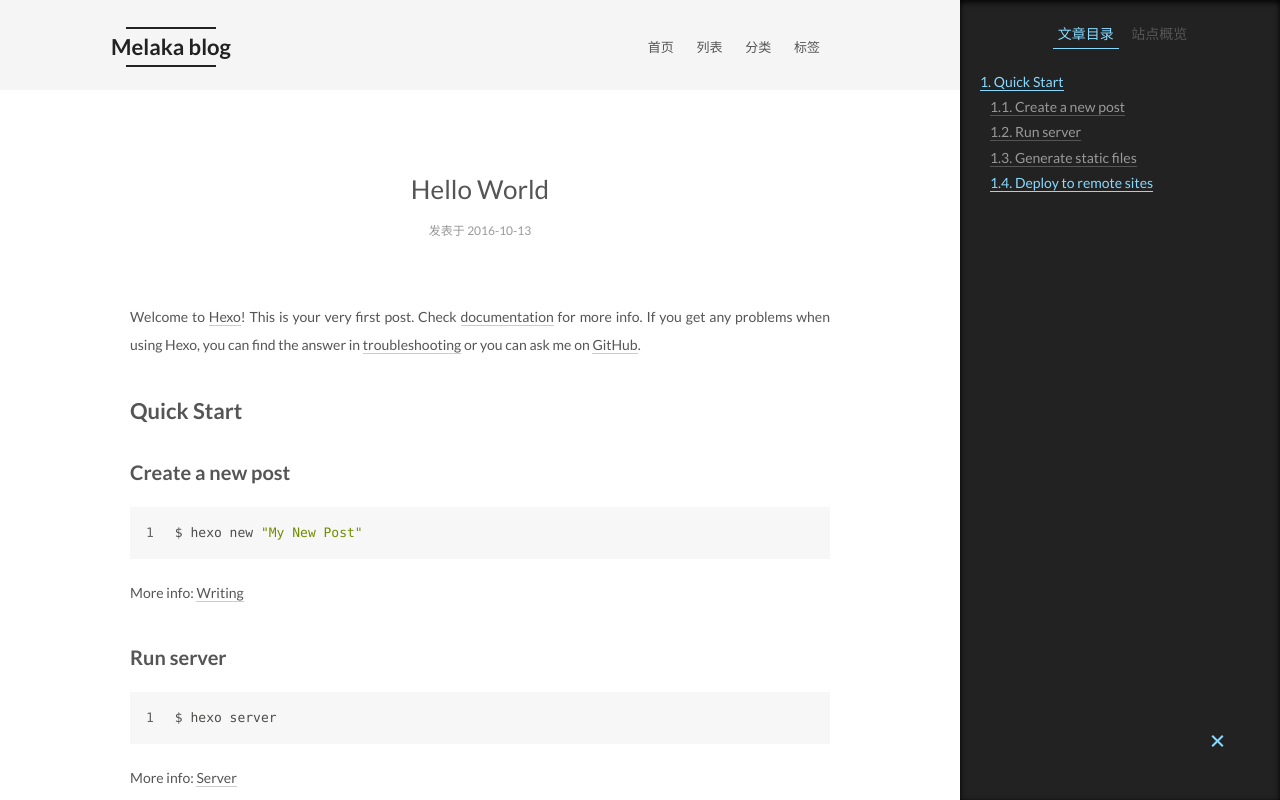
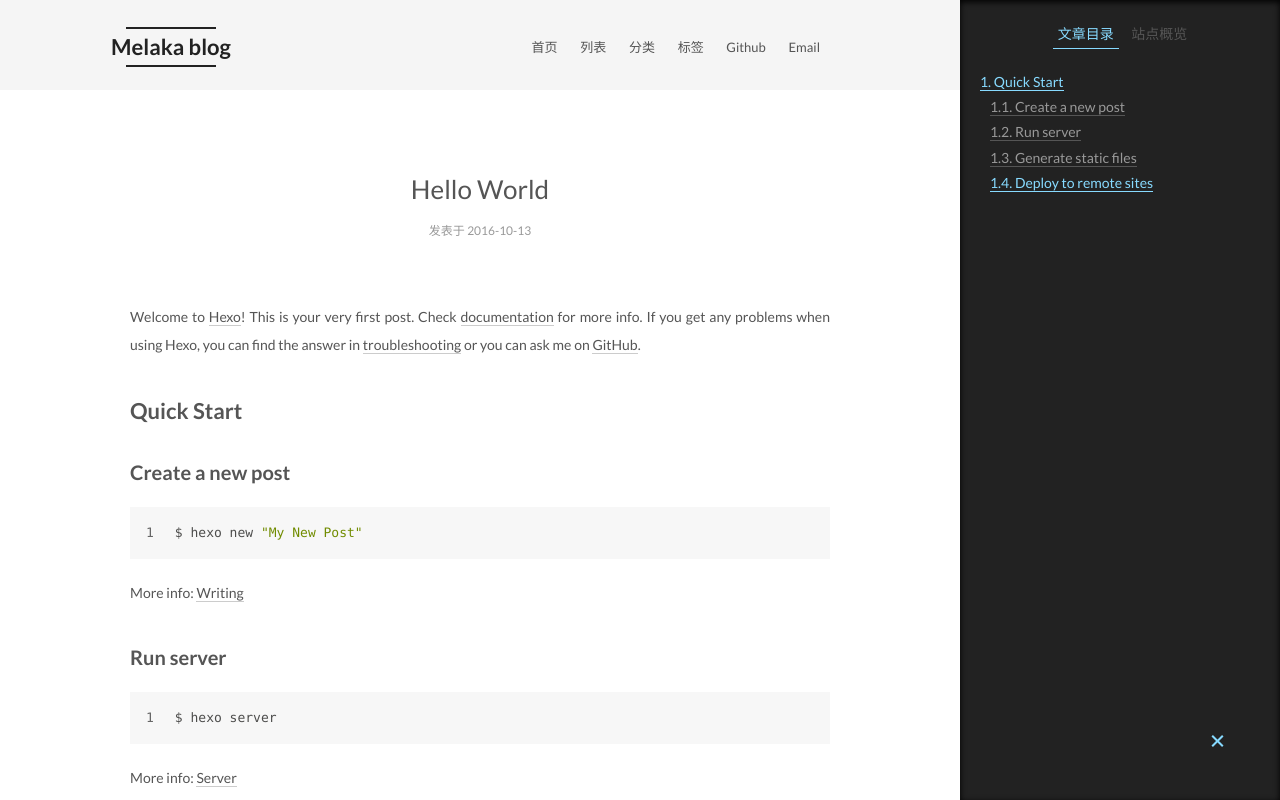
Before and after one commit to Sybang/Sybang.github.io, a plain HTML site: page 2016/10/13/hello-world/index.html in a window 1280 px wide. Shown: the top 800 px of the page. Drawn offline with Linux system fonts and the light colour scheme.

Commit message:
Site updated: 2016-10-14 10:28:02

```diff
--- a/2016/10/13/hello-world/index.html
+++ b/2016/10/13/hello-world/index.html
@@ -201,6 +201,22 @@ Quick">
           <a href="/tags" rel="section">
 
             标签
+          </a>
+        </li>
+
+
+        <li class="menu-item menu-item-github">
+          <a href="/github" rel="section">
+
+            Github
+          </a>
+        </li>
+
+
+        <li class="menu-item menu-item-email">
+          <a href="/email" rel="section">
+
+            Email
           </a>
         </li>
 
--- a/css/main.css
+++ b/css/main.css
@@ -1557,7 +1557,7 @@ pre .javascript .function {
   width: 4px;
   height: 4px;
   border-radius: 50%;
-  background: #ffed26;
+  background: #ffff85;
 }
 .links-of-blogroll {
   font-size: 13px;
```
Also changed, not shown: archives/2016/10/index.html (+16 -0 lines), archives/2016/index.html (+16 -0 lines), archives/index.html (+16 -0 lines), index.html (+16 -0 lines).
